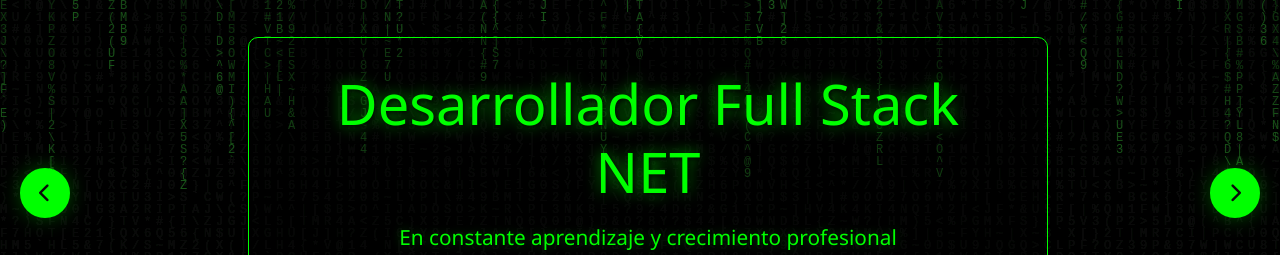
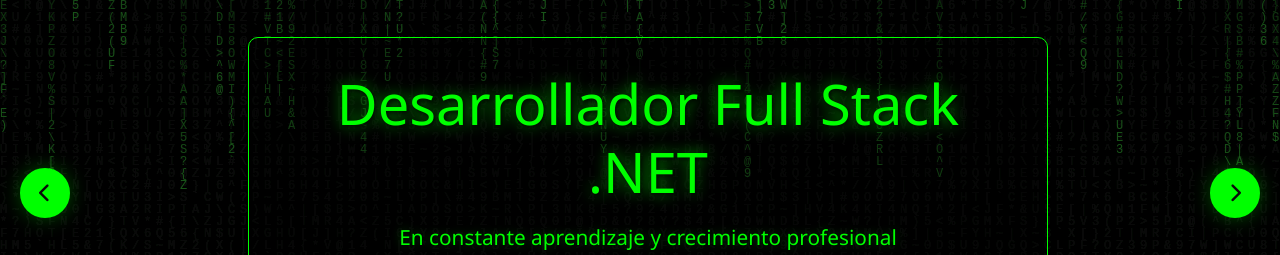
Before and after one commit to Eduard1996-15/eduard1996-15.github.io, a plain HTML site: page portfolio/index.html in a window 1280 px wide. Shown: the part 207-462 px from the top of the page. Drawn offline with nearby package versions, Linux system fonts and the light colour scheme.

Commit message:
Update index.html

```diff
--- a/portfolio/index.html
+++ b/portfolio/index.html
@@ -5,7 +5,6 @@
   <meta name="viewport" content="width=device-width, initial-scale=1.0">
   <title>Eduard Suarez - Desarrollador Full Stack .NET</title>
   <link rel="stylesheet" href="https://cdnjs.cloudflare.com/ajax/libs/font-awesome/6.4.0/css/all.min.css">
-  <!-- Bootstrap CSS para utilidades responsivas (no se cambia el contenido ni el diseño existente) -->
   <link href="https://cdn.jsdelivr.net/npm/bootstrap@5.3.2/dist/css/bootstrap.min.css" rel="stylesheet">
   <link rel="stylesheet" href="./cs_simple.css">
 </head>
@@ -13,7 +12,7 @@
   <header>
   <div class="container container-fluid">
       <nav>
-        <!--debe decir el nombre en bloque de codigo asi <Eduard/> -->
+
 
   <a href="#inicio" class="logo"> Eduard Suarez </a>
         <button class="hamburger" aria-label="Abrir menú">
@@ -32,7 +31,7 @@
     </div>
   </header>
 
-  <!-- Botones de navegación horizontal -->
+
   <button class="scroll-arrow scroll-left" onclick="scrollHorizontal(-1)">
     <i class="fas fa-chevron-left"></i>
   </button>
@@ -44,7 +43,7 @@
     <section id="inicio" class="hero">
   <div class="container container-fluid">
         <div class="hero-content">
-          <h1>Desarrollador Full Stack NET</h1>
+          <h1>Desarrollador Full Stack .NET</h1>
           <p>En constante aprendizaje y crecimiento profesional</p>
           <a href="#proyectos" class="btn">Ver proyectos</a>
         </div>
@@ -418,7 +417,7 @@
             <a href="https://github.com/Eduard1996-15/Sistema-de-Gesti-n-de-Capacitaciones" class="btn">Ver Código</a>
           </div>
         </div>
-        <!-- Proyecto AIAssistantSQL -->
+        <!-- Proyecto 9  -->
 <div class="project-card">
   <div class="project-img">
     <img src="./foto/ai-assistant-sql.jpeg" alt="AIAssistantSQL" class="img-fluid mx-auto d-block">
```
